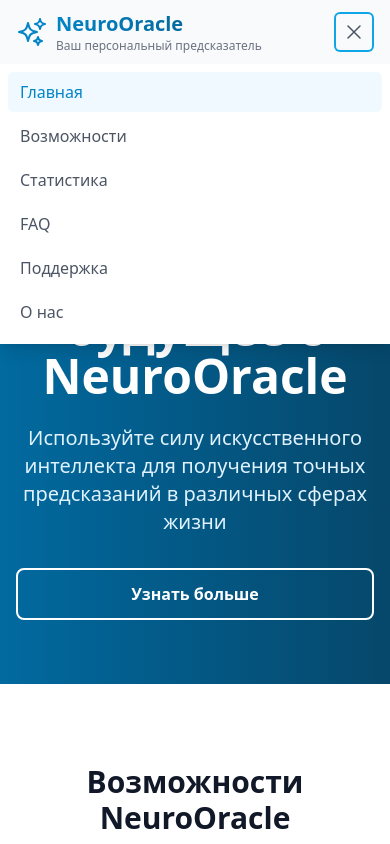
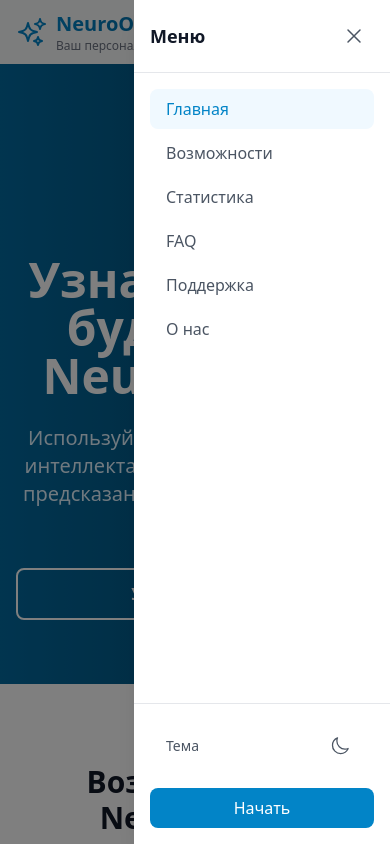
Before and after one commit to lesha358/NeuroOracle, a Next.js app: page / in a window 390 px wide. Both pictures are taken after a click on the button "Открыть меню". Shown: the top 844 px of the page. Built offline with nearby package versions, Linux system fonts and the light colour scheme.

Commit message:
feat: улучшена мобильная версия навигации

```diff
--- a/components/Navbar.tsx
+++ b/components/Navbar.tsx
@@ -93,24 +93,71 @@ const Navbar = () => {
       </div>
 
       {/* Мобильное меню */}
-      <div className={`md:hidden transition-all duration-300 ease-in-out ${
-        isOpen ? 'max-h-screen opacity-100' : 'max-h-0 opacity-0'
-      } overflow-hidden bg-white shadow-lg`}>
-        <div className="px-2 pt-2 pb-3 space-y-1">
+      <div className={`md:hidden fixed inset-0 z-50 transition-all duration-300 ease-in-out ${
+        isOpen ? 'opacity-100 visible' : 'opacity-0 invisible'
+      }`}>
+        {/* Затемнение фона */}
+        <div
+          className={`absolute inset-0 bg-black transition-opacity duration-300 ${
+            isOpen ? 'opacity-50' : 'opacity-0'
+          }`}
+          onClick={() => setIsOpen(false)}
+        />
+
+        {/* Меню */}
+        <div className={`absolute right-0 top-0 h-full w-64 bg-white dark:bg-gray-800 shadow-xl transform transition-transform duration-300 ${
+          isOpen ? 'translate-x-0' : 'translate-x-full'
+        }`}>
+          <div className="flex flex-col h-full">
+            {/* Заголовок */}
+            <div className="flex items-center justify-between p-4 border-b border-gray-200 dark:border-gray-700">
+              <span className="text-lg font-semibold text-gray-900 dark:text-white">Меню</span>
+              <button
+                onClick={() => setIsOpen(false)}
+                className="p-2 rounded-md text-gray-600 hover:text-primary-600 hover:bg-gray-100 dark:text-gray-300 dark:hover:text-primary-400 dark:hover:bg-gray-700"
+              >
+                <XMarkIcon className="h-6 w-6" />
+              </button>
+            </div>
+
+            {/* Навигация */}
+            <nav className="flex-1 px-4 py-4 space-y-1">
               {navigation.map((item) => (
                 <Link
                   key={item.name}
                   href={item.href}
-              className={`block px-3 py-2 rounded-md text-base font-medium transition-colors duration-200 ${
+                  className={`block px-4 py-2 rounded-lg text-base font-medium transition-colors duration-200 ${
                     router.pathname === item.href
-                  ? 'bg-primary-50 text-primary-600'
-                  : 'text-gray-600 hover:bg-gray-50 hover:text-primary-600'
+                      ? 'bg-primary-50 text-primary-600 dark:bg-primary-900/30 dark:text-primary-400'
+                      : 'text-gray-600 hover:bg-gray-50 hover:text-primary-600 dark:text-gray-300 dark:hover:bg-gray-700 dark:hover:text-primary-400'
                   }`}
                   onClick={() => setIsOpen(false)}
                 >
                   {item.name}
                 </Link>
               ))}
+            </nav>
+
+            {/* Нижняя часть */}
+            <div className="p-4 border-t border-gray-200 dark:border-gray-700 space-y-4">
+              {/* Переключатель темы */}
+              <div className="flex items-center justify-between px-4 py-2">
+                <span className="text-sm font-medium text-gray-600 dark:text-gray-300">Тема</span>
+                <ThemeToggle />
+              </div>
+
+              {/* Кнопка Начать */}
+              <Link
+                href="https://t.me/NeuroOracle_bot"
+                target="_blank"
+                rel="noopener noreferrer"
+                className="block w-full bg-primary-600 text-white px-4 py-2 rounded-lg text-center font-medium hover:bg-primary-700 transition-colors duration-200"
+                onClick={() => setIsOpen(false)}
+              >
+                Начать
+              </Link>
+            </div>
+          </div>
         </div>
       </div>
     </nav>
```
Lines whose indentation alone changed are shown as unchanged.
